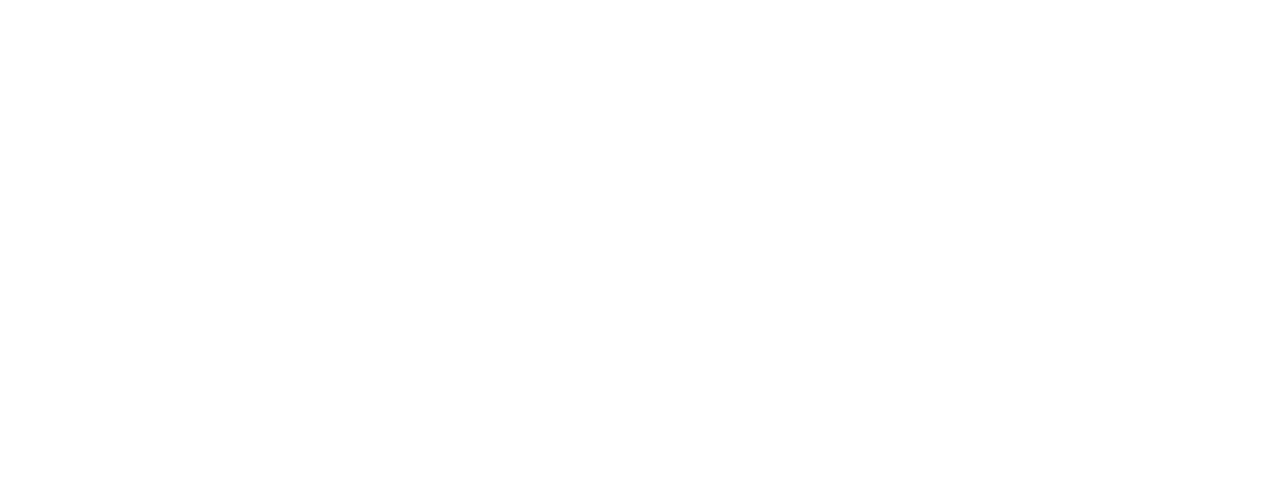
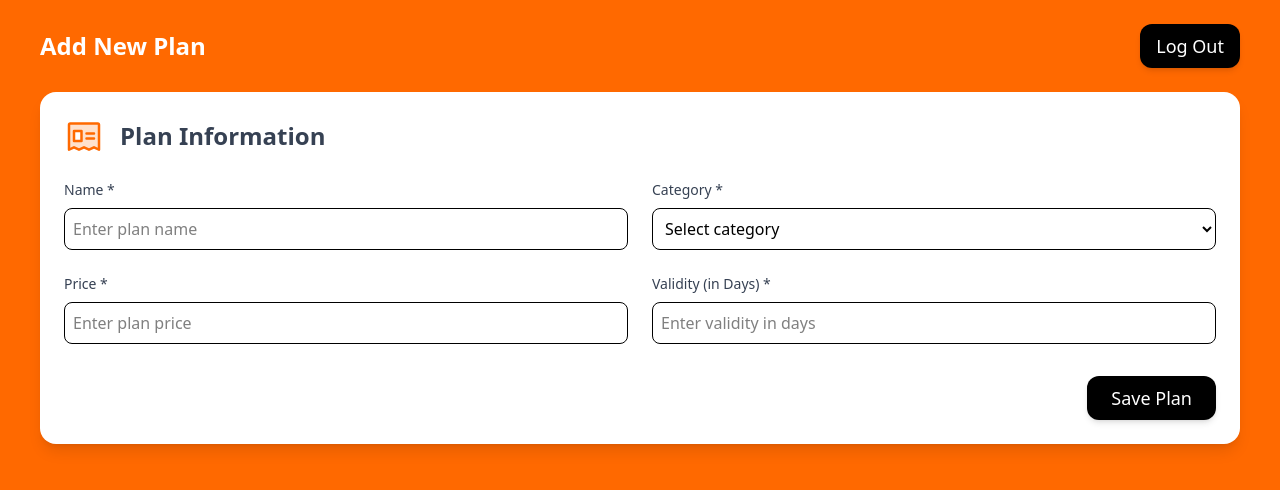
Before and after one commit to Bharath-2101/MobilePrepaid-Frontend, a React (Vite) app: page /admin/addplan in a window 1280 px wide. Before the commit this address had no page. Shown: the top 490 px of the page. Built offline with nearby package versions, Linux system fonts and the light colour scheme.

Commit message:
Added ADDPLAN page to the web app

```diff
--- a/src/App.jsx
+++ b/src/App.jsx
@@ -6,6 +6,7 @@
 import RechargeHistory from "./pages/RechargeHistory";
 import Admin from "./pages/Admin";
 import UserHistory from "./pages/UserHistory";
+import AddPlan from "./pages/AddPlan";
 const App = () => {
   return (
     <div>
@@ -17,6 +18,7 @@
           <Route path="/recharge" element={<Recharge />} />
           <Route path="/admin" element={<Admin />} />
           <Route path="/userhistory/:mobile" element={<UserHistory />} />
+          <Route path="/admin/addplan" element={<AddPlan />} />
         </Routes>
       </BrowserRouter>
     </div>
--- /dev/null
+++ b/src/pages/AddPlan.jsx
@@ -0,0 +1,147 @@
+import React, { useState } from "react";
+import { PiNewspaperClippingDuotone } from "react-icons/pi";
+import { showToast } from "../utils/toast";
+import axios from "axios";
+import { useNavigate } from "react-router-dom";
+
+const AddPlan = () => {
+  const navigate = useNavigate();
+  const token = localStorage.getItem("token");
+  const [form, setForm] = useState({
+    name: "",
+    cateogry: "",
+    price: "",
+    validityInDays: "",
+  });
+
+  const handleChange = (e) => {
+    const { name, value } = e.target;
+
+    setForm((prev) => ({
+      ...prev,
+      [name]: value,
+    }));
+
+    console.log(`${name}: ${value}`);
+  };
+
+  const handleLogClick = () => {
+    localStorage.clear();
+    navigate("/");
+  };
+
+  const handleSubmit = async (e) => {
+    e.preventDefault();
+    const response = await axios.post(
+      "http://localhost:8080/admin/plans",
+      form,
+      {
+        headers: { Authorization: `Bearer ${token}` },
+      }
+    );
+    if (response.data != null) {
+      showToast("Plan Added Successfully", "green");
+      navigate(-1);
+    } else {
+      showToast("Something went wrong", "red");
+    }
+  };
+  return (
+    <div className="min-h-screen bg-orange-500 px-4 sm:px-10 py-6">
+      <div className="flex items-center mb-6">
+        <h1 className="text-xl sm:text-2xl font-bold text-white">
+          Add New Plan
+        </h1>
+        <button
+          onClick={() => handleLogClick()}
+          className="bg-black text-white ml-auto text-sm sm:text-lg px-4 py-2 rounded-xl hover:bg-gray-800 transition-colors shadow-md"
+        >
+          Log Out
+        </button>
+      </div>
+
+      <div className="bg-white rounded-2xl p-4 sm:p-6 shadow-lg">
+        <form onSubmit={(e) => handleSubmit(e)}>
+          <div className="mb-8">
+            <div className="flex items-center gap-4 mb-6">
+              <PiNewspaperClippingDuotone className="h-10 w-10 text-orange-500" />
+              <h1 className="text-2xl font-bold text-gray-700">
+                Plan Information
+              </h1>
+            </div>
+
+            <div className="grid grid-cols-1 md:grid-cols-2 gap-6">
+              <div>
+                <label className="block text-sm font-medium text-gray-700 mb-2">
+                  Name *
+                </label>
+                <input
+                  type="text"
+                  name="name"
+                  onChange={(e) => handleChange(e)}
+                  value={form.name}
+                  className="w-full p-2 rounded-lg border focus:outline-none focus:ring-2 focus:ring-orange-400 focus:border-transparent"
+                  placeholder="Enter plan name"
+                />
+              </div>
+              <div>
+                <label className="block text-sm font-medium text-gray-700 mb-2">
+                  Category *
+                </label>
+                <select
+                  name="category"
+                  onChange={(e) => handleChange(e)}
+                  value={form.category}
+                  className="w-full p-2 pr-8 rounded-lg border focus:outline-none focus:ring-2 focus:ring-orange-400 focus:border-transparent bg-white"
+                >
+                  <option value="">Select category</option>
+                  <option value="DATA">DATA</option>
+                  <option value="POPULAR">POPULAR</option>
+                  <option value="UNLIMITED">UNLIMITED</option>
+                </select>
+              </div>
+
+              <div>
+                <label className="block text-sm font-medium text-gray-700 mb-2">
+                  Price *
+                </label>
+                <input
+                  type="text"
+                  name="price"
+                  onChange={(e) => handleChange(e)}
+                  value={form.price}
+                  className="w-full p-2 rounded-lg border focus:outline-none focus:ring-2 focus:ring-orange-400 focus:border-transparent"
+                  placeholder="Enter plan price"
+                />
+              </div>
+              <div>
+                <label className="block text-sm font-medium text-gray-700 mb-2">
+                  Validity (in Days) *
+                </label>
+                <input
+                  type="number"
+                  name="validityInDays"
+                  onChange={(e) => handleChange(e)}
+                  value={form.validityInDays}
+                  className="w-full p-2 rounded-lg border focus:outline-none focus:ring-2 focus:ring-orange-400 focus:border-transparent"
+                  placeholder="Enter validity in days"
+                />
+              </div>
+            </div>
+          </div>
+
+          <div className="flex justify-end">
+            <button
+              type="submit"
+              className="bg-black text-white text-sm sm:text-lg px-6 py-2 rounded-xl hover:bg-gray-800 transition-colors shadow-md"
+            >
+              Save Plan
+            </button>
+          </div>
+        </form>
+      </div>
+    </div>
+  );
+};
+
+export default AddPlan;
--- a/src/pages/Admin.jsx
+++ b/src/pages/Admin.jsx
@@ -33,6 +33,10 @@
     navigate(`/userhistory/${mobile}`);
   };
 
+  const handleClick = () => {
+    navigate("/admin/addplan");
+  };
+
   const handleLogout = () => {
     localStorage.clear();
     showToast("Logged out successfully", "green");
@@ -41,13 +45,19 @@
 
   return (
     <div className="min-h-screen bg-orange-500 px-4 sm:px-10 py-6">
-      <div className="flex justify-between items-center mb-6">
+      <div className="flex  items-center mb-6">
         <h1 className="text-xl sm:text-2xl font-bold text-white">
           Admin Dashboard
         </h1>
         <button
+          onClick={handleClick}
+          className="bg-black text-white ml-auto text-sm sm:text-lg px-4 py-2 rounded-xl hover:bg-gray-800 transition-colors shadow-md"
+        >
+          Add Plan
+        </button>
+        <button
           onClick={handleLogout}
-          className="bg-black text-white text-sm sm:text-lg px-4 py-2 rounded-xl hover:bg-gray-800 transition-colors shadow-md"
+          className="bg-black text-white text-sm sm:text-lg px-4 py-2 rounded-xl ml-2 sm:ml-5 hover:bg-gray-800 transition-colors shadow-md"
         >
           Log Out
         </button>
--- a/src/pages/Recharge.jsx
+++ b/src/pages/Recharge.jsx
@@ -11,7 +11,6 @@
   const userName = localStorage.getItem("name");
   const userMobile = localStorage.getItem("mobile");
 
-  // Fetch all plans initially
   useEffect(() => {
     const fetchPlans = async () => {
       try {
@@ -26,14 +25,12 @@
     fetchPlans();
   }, []);
 
-  // Logout function
   const handleLogout = () => {
     localStorage.clear();
     navigate("/");
     showToast("Logged out successfully", "green");
   };
 
-  // Plan selection logic
   const handlePlanClick = (e) => {
     const planDiv = e.currentTarget;
     const planName = planDiv.querySelector("span")?.textContent;
--- a/src/pages/RechargeHistory.jsx
+++ b/src/pages/RechargeHistory.jsx
@@ -58,7 +58,6 @@
 
   return (
     <div className="min-h-screen bg-orange-500 flex flex-col">
-      {/* Header */}
       <div className="py-6 sm:py-12 text-white text-center relative">
         <h1 className="text-2xl sm:text-4xl font-black">Recharge History</h1>
         <div className="flex justify-center gap-4 mt-4">
@@ -77,9 +76,8 @@
         </div>
       </div>
 
-      {/* History Content */}
       <div className="bg-white rounded-t-3xl px-4 sm:px-12 py-6 grow">
-        {/* Grid Header */}
+
         <div className="hidden sm:grid grid-cols-[1fr_1fr_1fr_1fr_50px] gap-4 font-bold text-gray-700 text-center pb-3 border-b-2 border-gray-300">
           <div>Plan Name</div>
           <div>Payment Mode</div>
@@ -88,7 +86,6 @@
           <div>Status</div>
         </div>
 
-        {/* History Items */}
         {historys.length === 0 ? (
           <div className="text-center text-gray-600 font-medium mt-6">
             No recharge history found.
--- a/src/pages/Register.jsx
+++ b/src/pages/Register.jsx
@@ -67,7 +67,6 @@
           onSubmit={handleSubmit}
           className="w-full flex flex-col gap-6 items-center"
         >
-          {/* Mobile number input */}
           <div className="flex w-full gap-3 items-center justify-center">
             <input
               type="text"
@@ -87,7 +86,6 @@
             />
           </div>
 
-          {/* Name input */}
           <div className="w-full flex flex-col sm:flex-row items-center gap-3">
             <label className="w-full sm:w-1/4 text-sm sm:text-lg font-bold text-gray-700 text-center sm:text-left">
               Name:
@@ -103,7 +101,6 @@
             />
           </div>
 
-          {/* Email input */}
           <div className="w-full flex flex-col sm:flex-row items-center gap-3">
             <label className="w-full sm:w-1/4 text-sm sm:text-lg font-bold text-gray-700 text-center sm:text-left">
               Email:
@@ -119,7 +116,6 @@
             />
           </div>
 
-          {/* Password input */}
           <div className="w-full flex flex-col sm:flex-row items-center gap-3">
             <label className="w-full sm:w-1/4 text-sm sm:text-lg font-bold text-gray-700 text-center sm:text-left">
               Password:
@@ -135,7 +131,6 @@
             />
           </div>
 
-          {/* Submit button */}
           <button
             type="submit"
             className="bg-orange-400 text-gray-800 font-extrabold text-lg sm:text-xl rounded-lg px-6 py-2 mt-2 hover:scale-105 transition-transform shadow-md"
@@ -144,7 +139,6 @@
           </button>
         </form>
 
-        {/* Navigation link */}
         <div className="text-center text-sm sm:text-base">
           Already have an account?{" "}
           <a href="/" className="text-orange-500 font-semibold underline">
```
Also changed, not shown: src/pages/Login.jsx (+0 -8 lines), src/pages/UserHistory.jsx (+1 -8 lines).
